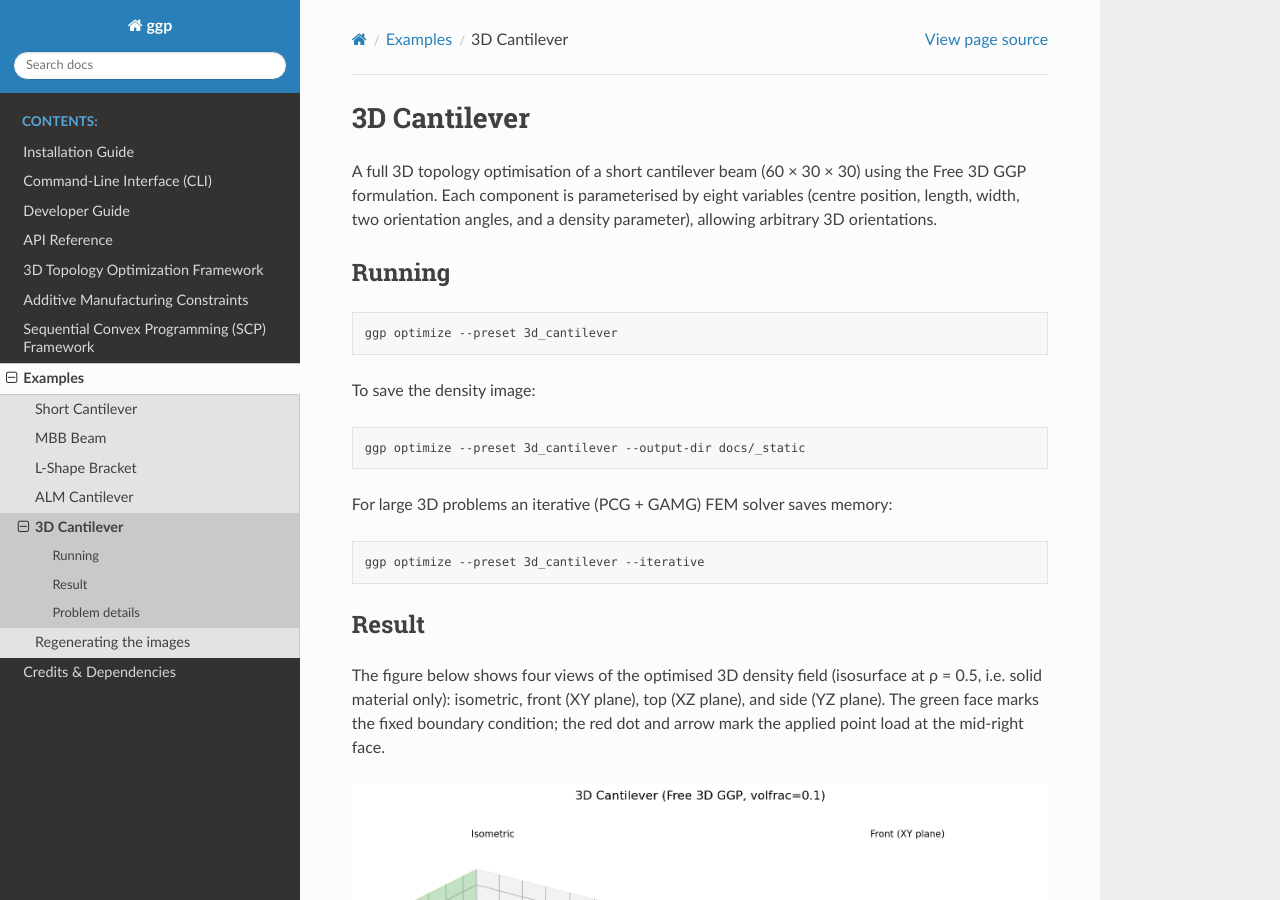
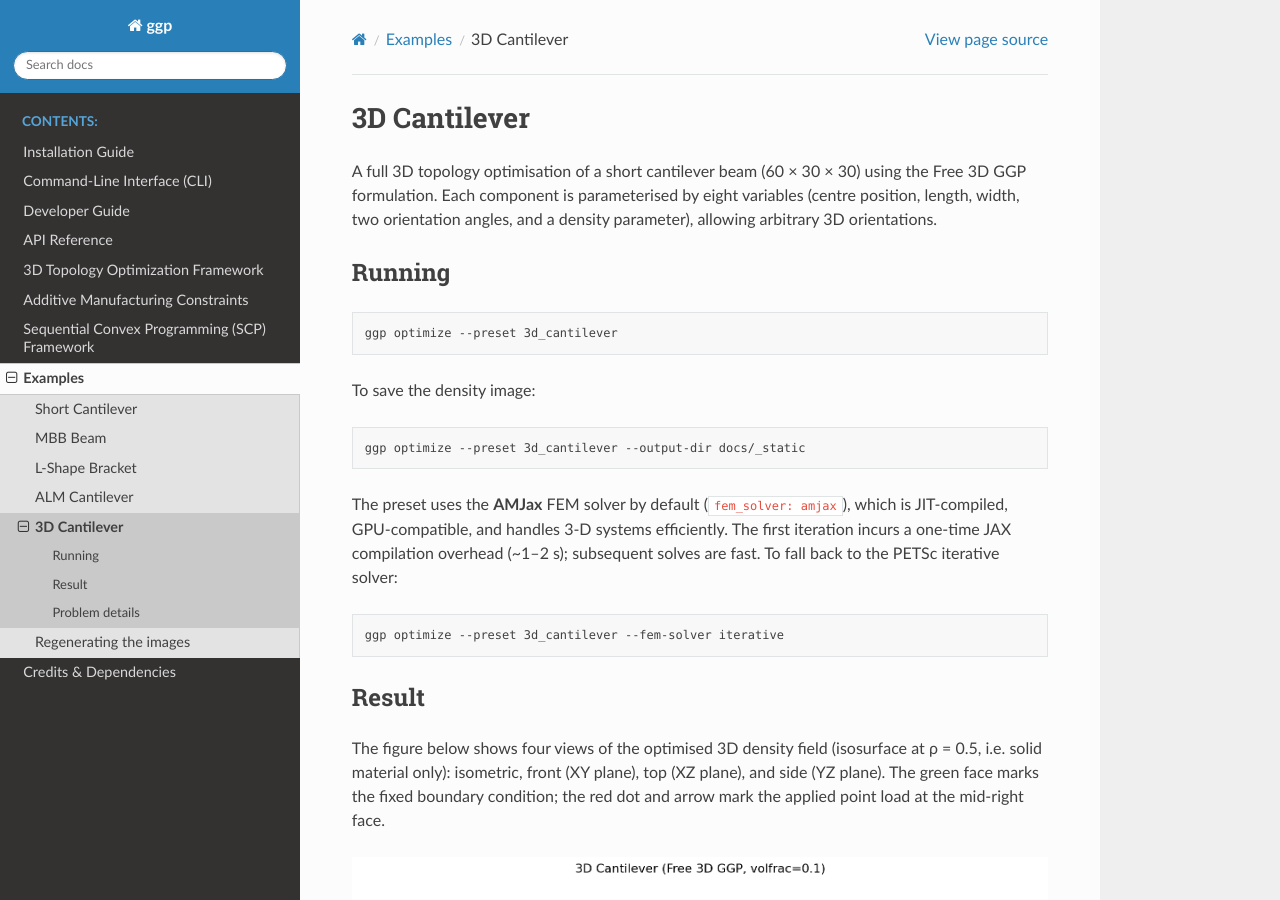
Before and after one commit to SimoneConiglio/generalized_geometry_projection, a Sphinx documentation site: the page built from docs/ex05_3d_cantilever.rst, in a window 1280 px wide and 900 px high. Built offline with Sphinx 7.4.7 and the Read the Docs theme 3.1.0, drawn with Linux system fonts in a browser that asks for light colours.

Commit message:
Set AMJax as the default FEM solver in all presets and example docs
All five preset YAMLs now include fem_solver: amjax, so every built-in
example uses the JAX-accelerated algebraic multigrid backend out of the box.

Preset changes (fem_solver: amjax added to solver block):
- short_cantilever.yaml
- mbb.yaml
- l_shape.yaml
- alm_cantilever.yaml
- 3d_cantilever.yaml

Documentation updates:
- ex01–ex04 .rst: note that the preset defaults to AMJax; ex01 shows how
  to override back to direct; ex02 keeps the SLP+line-search example
- ex05_3d_cantilever.rst: replace --iterative note with AMJax-first wording
  and explain the one-time JIT compilation overhead
- cli_guide.rst: update YAML snippet to show fem_solver: amjax as default

Co-Authored-By: Claude Sonnet 4.6 <noreply@anthropic.com>
Claude-Session: https://claude.ai/code/session_015P2WptAm1t2FfiMhm4fxP1

```diff
--- a/docs/cli_guide.rst
+++ b/docs/cli_guide.rst
@@ -136,7 +136,7 @@ Custom YAML files follow the ``ProblemSpec`` schema. The minimal structure is:
    solver:
      algorithm: MMA      # MMA | SLP | CONLIN
      max_iter: 50
-     fem_solver: direct  # direct | iterative | amjax
+     fem_solver: amjax   # direct | iterative | amjax (built-in presets default to amjax)
 
    volfrac: 0.4
 
--- a/docs/ex03_l_shape_bracket.rst
+++ b/docs/ex03_l_shape_bracket.rst
@@ -17,6 +17,8 @@ To save the density image:
 .. code-block:: bash
 
    ggp optimize --preset l_shape --output-dir docs/_static
+
+The preset uses the **AMJax** FEM solver by default (``fem_solver: amjax``).
 
 Result
 ------
--- a/docs/ex04_alm_cantilever.rst
+++ b/docs/ex04_alm_cantilever.rst
@@ -18,6 +18,8 @@ To save the density image:
 .. code-block:: bash
 
    ggp optimize --preset alm_cantilever --output-dir docs/_static
+
+The preset uses the **AMJax** FEM solver by default (``fem_solver: amjax``).
 
 Result
 ------
--- a/docs/ex05_3d_cantilever.rst
+++ b/docs/ex05_3d_cantilever.rst
@@ -19,11 +19,14 @@ To save the density image:
 
    ggp optimize --preset 3d_cantilever --output-dir docs/_static
 
-For large 3D problems an iterative (PCG + GAMG) FEM solver saves memory:
+The preset uses the **AMJax** FEM solver by default (``fem_solver: amjax``),
+which is JIT-compiled, GPU-compatible, and handles 3-D systems efficiently.
+The first iteration incurs a one-time JAX compilation overhead (~1–2 s);
+subsequent solves are fast.  To fall back to the PETSc iterative solver:
 
 .. code-block:: bash
 
-   ggp optimize --preset 3d_cantilever --iterative
+   ggp optimize --preset 3d_cantilever --fem-solver iterative
 
 Result
 ------
```
Also changed, not shown: docs/ex01_short_cantilever.rst (+8 -0 lines), docs/ex02_mbb_beam.rst (+7 -0 lines), 5 other files.
